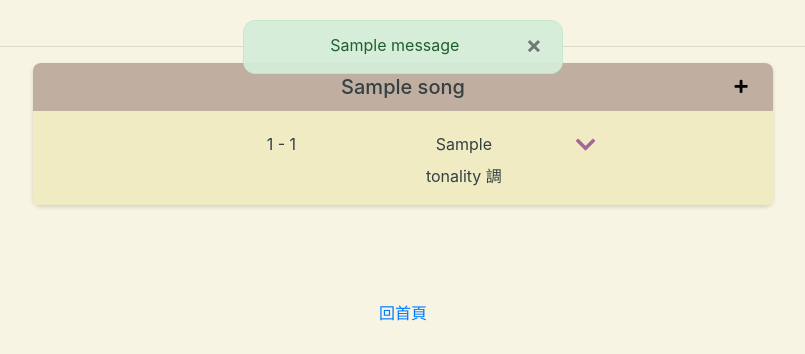
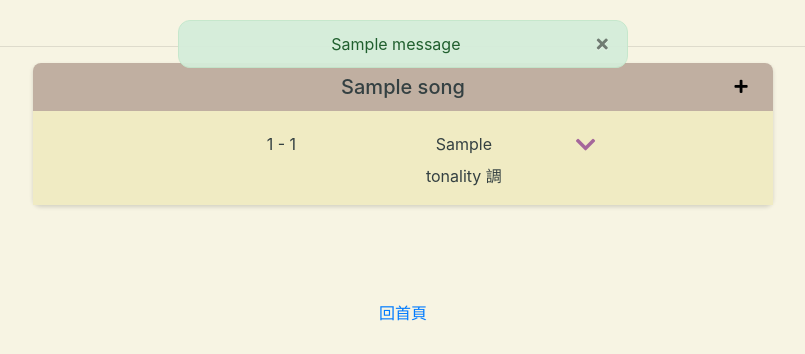
Before and after one commit to saltchang/caten-music, a Python web app: template caten_worship/templates/songs/result.html in a window 1280 px wide. Shown: the part 66-420 px from the top of the page, without its empty margins (237-1042 px from the left). Run offline with Jinja, Linux system fonts and the light colour scheme; the template is opened without the code that fills it: most values are stand-ins (such as "Sample title", 1, 10 or a date in 2020); one stand-in notice (Sample message) is shown; some libraries are stand-ins or nearby versions.

Commit message:
fixed frontend: alert, navbar dropdown, add-songlist-button

```diff
--- a/caten_worship/static/css/base/alert.css
+++ b/caten_worship/static/css/base/alert.css
@@ -13,13 +13,32 @@
 }
 
 .alert-setting {
+    display: flex;
+    align-items: center;
+    font-size: .8rem;
+    padding: .7rem 1rem;
     margin: 1rem auto 1rem auto;
-    max-width: 320px;
+    width: 95%;
+    max-width: 450px;
     min-width: 290px;
     text-align: center;
-    vertical-align: middle;
-    height: 54px;
     border-radius: .75rem;
     opacity: .95;
     transition: 700ms;
 }
+
+.alert-message {
+    margin: auto;
+}
+
+.close-this-alert {
+    vertical-align: middle;
+    font-size: .8rem;
+    margin-right: .2rem;
+}
+
+@media(min-width: 576px) {
+    .alert-setting, .close-this-alert {
+        font-size: 1rem;
+    }
+}
--- a/caten_worship/static/css/base/navbar.css
+++ b/caten_worship/static/css/base/navbar.css
@@ -77,6 +77,23 @@
     vertical-align: middle;
 }
 
+.dropdown-collapse {
+    width: 14rem;
+    position: absolute;
+    z-index: 1000;
+
+    margin: 2.4rem 0 0;
+    text-align: left;
+    background-color: #fff;
+    border-radius: .25rem;
+
+    right: auto;
+    left: 0;
+    top: auto;
+    font-size: .8rem;
+    transition: 400ms;
+}
+
 .brand-menu-container {
     padding-left: .5rem;
     padding-right: .5rem;
@@ -115,4 +132,10 @@
         padding-left: 0;
         padding-right: 0;
     }
+
+    .dropdown-collapse {
+        margin: 2rem 0 0;
+        right: 0;
+        left: auto;
+    }
 }
--- a/caten_worship/static/css/songs/list_of_songlist.css
+++ b/caten_worship/static/css/songs/list_of_songlist.css
@@ -47,6 +47,6 @@ tr td i {
 
 .table .table-td-icon {
     min-width: 0;
-    padding-left: .1rem;
+    padding-left: .3rem;
     padding-right: .1rem;
 }
--- a/caten_worship/static/js/base/base.js
+++ b/caten_worship/static/js/base/base.js
@@ -1,9 +1,17 @@
 // static/js/base.js
 
+// Alert
 $(".alert-container").on("click", "button.close-this-alert", closeThisAlert);
 function closeThisAlert(event) {
     $(this).parent("div").remove()
 }
+
+$(".alert-container").children(".alert").each(function(index) {
+    console.log($(this));
+    let message = $(this).data("message");
+    console.log(message);
+    $(this).children(".alert-message").html(message);
+});
 
 // 搜尋詩歌 enter to submit
 $("form").on("keypress", "input.input-search-songs-text", function (event) {
--- a/caten_worship/static/js/songs/add_songlist.js
+++ b/caten_worship/static/js/songs/add_songlist.js
@@ -15,14 +15,10 @@ function updateSongList(event) {
     var song_sid = $(this).parent().children("input.song_sid").val()
     var songlist_outid = $(this).parent().children("input.songlist_outid").val()
 
-    console.log(song_sid + ", " + songlist_outid)
-
     // Check if the song in the songlist
     // Type Boolean
     var song_in_songlist = $(this).parent().children("input.song_in_songlist")
 
-    console.log(song_in_songlist)
-    console.log(song_in_songlist[0].checked)
 
     if (song_in_songlist[0].checked) {
         ajax_update_songlist(song_sid, songlist_outid)
--- a/caten_worship/static/js/songs/resultlist.js
+++ b/caten_worship/static/js/songs/resultlist.js
@@ -21,3 +21,31 @@ function collapseArrowToUp(event) {
 // Convert text with <br> into html
 var description = $(".main-info-description");
 description.html(description.data("text-content"));
+
+
+// hide the songlist drop menu when touching on current menu
+var current_touched_sid = "";
+// $("button.song-list-add-btn").on("click", function (event) {
+//     current_touched_sid = $(this).data("sid");
+//     console.log(current_touched_sid);
+// });
+
+$("body").click(function (event) {
+    let target = $(event.target), article;
+
+    if (!(target.attr("id") == "callmenu-" + current_touched_sid)) {
+        if ($("div#listmenu-" + current_touched_sid).hasClass("show")) {
+            let div_id = "div#listmenu-" + current_touched_sid
+            if (target.parents(div_id).length) {
+            }
+            else {
+                $("button#callmenu-" + current_touched_sid).click();
+            }
+        }
+    }
+
+    if (target.hasClass("click-this-to-call-menu")) {
+        current_touched_sid = target.data("sid");
+    }
+
+});
--- a/caten_worship/templates/base/alert.html
+++ b/caten_worship/templates/base/alert.html
@@ -4,9 +4,9 @@
     {% with messages = get_flashed_messages(with_categories=true) %}
     {% if messages %}
     {% for category, message in messages %}
-    <div class="alert alert-{{ category }} alert-setting fade show" role="alert">
-        {{ message }}
-        <button class="close close-this-alert">&times;</button>
+    <div class="alert alert-{{ category }} alert-setting fade show" role="alert" data-message="{{ message }}">
+        <span class="alert-message"></span>
+        <button class="close close-this-alert"><i class="fas fa-times"></i></button>
     </div>
     {% endfor %}
     {% endif %}
--- a/caten_worship/templates/base/navbar.html
+++ b/caten_worship/templates/base/navbar.html
@@ -78,11 +78,15 @@
 
             {% if current_user.is_authenticated %}
             <li class="nav-item dropdown">
-                <button class="dropdown-toggle" type="button" id="btn-navbar-user-dropdown" data-toggle="dropdown"
+                <button class="dropdown-toggle" type="button" id="btn-navbar-user-dropdown" data-toggle="collapse" data-target="#user-dropdown-collapse" aria-expanded="false">
+                    {{ current_user.displayname }}
+                </button>
+                <!-- <button class="dropdown-toggle" type="button" id="btn-navbar-user-dropdown" data-toggle="dropdown"
                     aria-haspopup="true" aria-expanded="false">
                     {{ current_user.displayname }}
-                </button>
-                <div class="dropdown-menu dropdown-menu-right" aria-labelledby="dropdownMenuButton">
+                </button> -->
+                <div class="collapse dropdown-collapse" id="user-dropdown-collapse">
+                <!-- <div class="dropdown-menu dropdown-menu-right" aria-labelledby="dropdownMenuButton"> -->
                     <!-- <a class="dropdown-item" href="/user/songlist">我的歌單</a> -->
                     <form action="{{ url_for('user_songlist_bp.user_songlist') }}" method="get">
                         <button type="submit" class="dropdown-item">我的歌單</button>
--- a/caten_worship/templates/songs/result.html
+++ b/caten_worship/templates/songs/result.html
@@ -83,11 +83,14 @@
         <div class="col card my-3 p-0" draggable="true">
             <h5 class="card-header">
                 <span class="header-title-text">{{ song.title }}</span>
-                <button class="song-list-add-btn" type="button" id="{{ 'callmenu-' + song.sid }}"
-                    data-toggle="collapse" data-target="{{ '#listmenu-' + song.sid }}" aria-expanded="false"
-                    aria-controls="collapseExample">
-                    <i class="fas fa-plus"></i>
+
+                <!-- 添加歌曲至歌單 - 按鈕 -->
+                <button class="song-list-add-btn click-this-to-call-menu" type="button" id="{{ 'callmenu-' + song.sid }}" data-toggle="collapse"
+                    data-target="{{ '#listmenu-' + song.sid }}" data-sid="{{ song.sid }}" aria-expanded="false" aria-controls="collapseExample">
+                    <i class="fas fa-plus click-this-to-call-menu" data-sid="{{ song.sid }}"></i>
                 </button>
+
+                <!-- 添加歌曲至歌單 - 選單 -->
                 <div class="collapse drop-songlist" id="{{ 'listmenu-' + song.sid }}">
                     <div class="add-list-container">
                         <div class="songlist-add">
@@ -146,7 +149,8 @@
                             {% if not songlist.is_archived %}
                             <form class="form-update-songlist" action="" method="PUT">
 
-                                <input class="songlist_outid d-none" type="text" name="songlist_outid" value="{{ songlist.out_id }}">
+                                <input class="songlist_outid d-none" type="text" name="songlist_outid"
+                                    value="{{ songlist.out_id }}">
                                 <input class="song_sid d-none" type="text" name="song_sid" value="{{ song.sid }}">
 
                                 {% if songlist.songs_amount > 0 and song.sid in songlist.songs_sid_list%}
@@ -239,8 +243,7 @@
                         <hr>
                         <div class="row pt-3">
                             <div class="col px-3">
-                                <a class="ppt-icon"
-                                    href="{{ url_for('download_ppt_bp.download_ppt', id_=song.sid) }}">
+                                <a class="ppt-icon" href="{{ url_for('download_ppt_bp.download_ppt', id_=song.sid) }}">
                                     <i class="fas fa-file-powerpoint"></i>
                                     <div>投影片</div>
                                 </a>
```
Also changed, not shown: caten_worship/models/songlists.py (+5 -5 lines), caten_worship/routes/user_songlist.py (+7 -0 lines).
